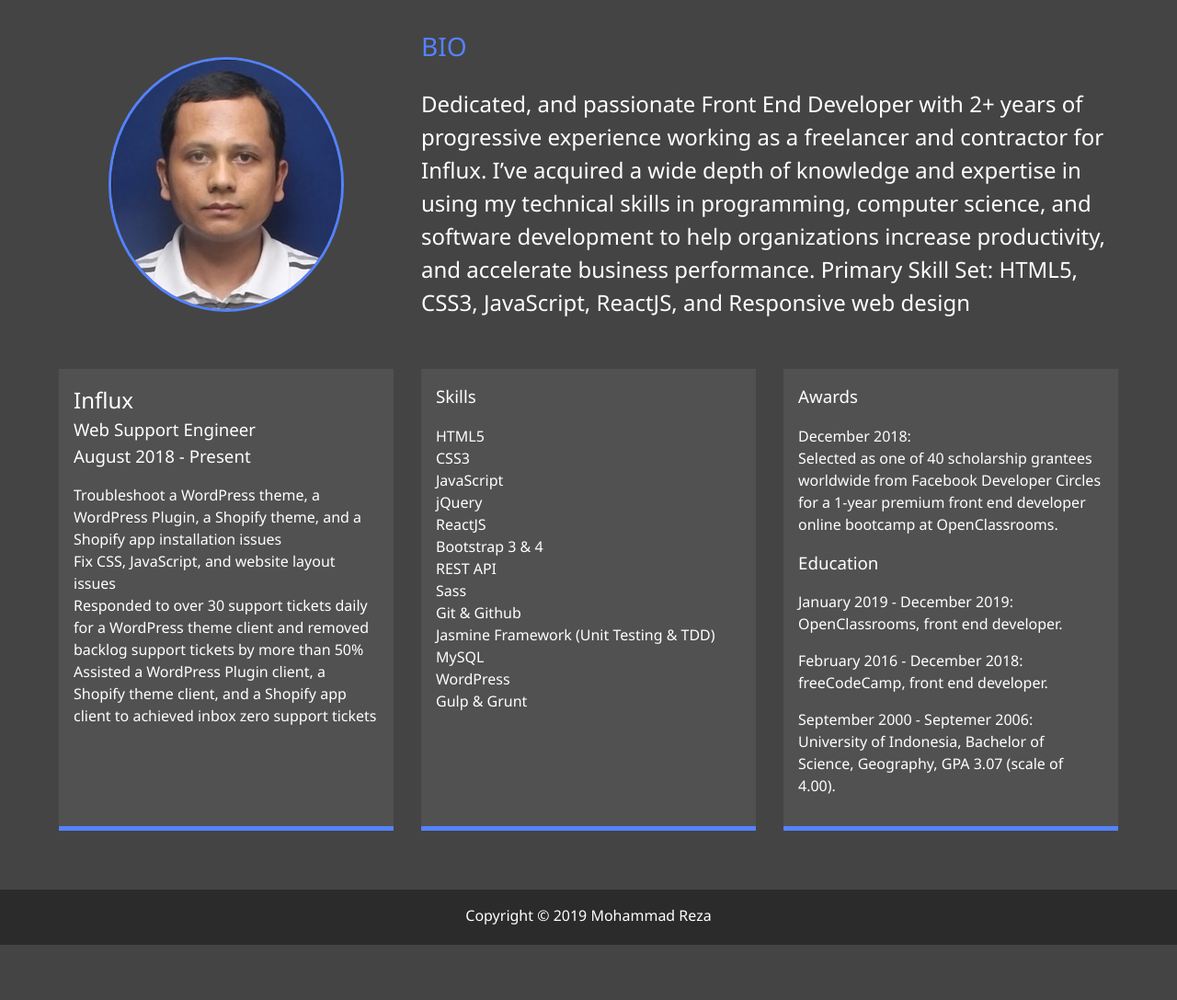
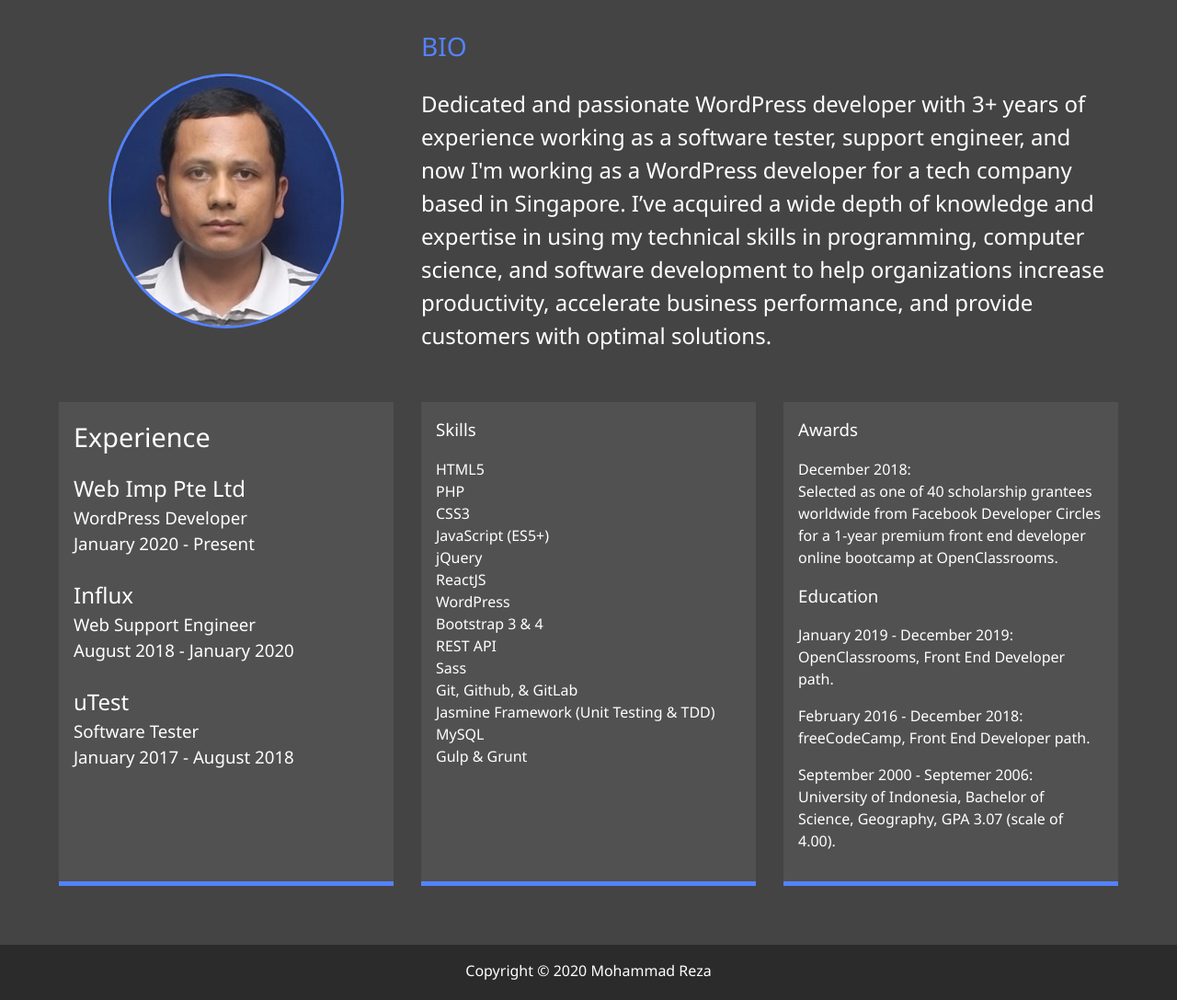
Before and after one commit to rzadev/rzadev.github.io, a plain HTML site: page about.html in a window 1280 px wide. Shown: the part 253-1340 px from the top of the page at 92% size. Before the commit the page ends 1280 px from the top, so only its background shows below. Drawn offline with Linux system fonts and the light colour scheme.

Commit message:
Updated profile

```diff
--- a/about.html
+++ b/about.html
@@ -61,43 +61,39 @@
         <div class="bio">
           <h3 class="text-secondary">BIO</h3>
           <p>
-            Dedicated, and passionate Front End Developer with 2+ years of
-            progressive experience working as a freelancer and contractor for Influx.
-            I’ve acquired a wide depth of knowledge and expertise in using my
-            technical skills in programming, computer science, and software
-            development to help organizations increase productivity, and accelerate
-            business performance. Primary Skill Set: HTML5, CSS3, JavaScript,
-            ReactJS, and Responsive web design
+            Dedicated and passionate WordPress developer with 3+ years of experience working as a software tester, support engineer, and now I'm working as a WordPress developer for a tech company based in Singapore. I’ve acquired a wide depth of knowledge and expertise in using my technical skills in programming, computer science, and software development to help organizations increase productivity, accelerate business performance, and provide customers with optimal solutions.
           </p>
         </div>
         <div class="job job-1">
+          <h2 class="experience">Experience</h2>
+          <h2>Web Imp Pte Ltd</h2>
+          <h3>WordPress Developer</h3>
+          <h3>January 2020 - Present</h3>
+          <br>
           <h2>Influx</h2>
           <h3>Web Support Engineer</h3>
-          <h3>August 2018 - Present</h3>
-          <p>
-            <ul>
-              <li>Troubleshoot a WordPress theme, a WordPress Plugin, a Shopify theme, and a Shopify app installation issues</li>
-              <li>Fix CSS, JavaScript, and website layout issues</li>
-              <li>Responded to over 30 support tickets daily for a WordPress theme client and removed backlog support tickets by more than 50%</li>
-              <li>Assisted a WordPress Plugin client, a Shopify theme client, and a Shopify app client to achieved inbox zero support tickets</li>
-            </ul>
-          </p>
+          <h3>August 2018 - January 2020</h3>
+          <br>
+          <h2>uTest</h2>
+          <h3>Software Tester</h3>
+          <h3>January 2017 - August 2018</h3>
         </div>
         <div class="job job-2">
           <h3>Skills</h3>
           <ul>
             <li>HTML5</li>
+            <li>PHP</li>
             <li>CSS3</li>
-            <li>JavaScript</li>
+            <li>JavaScript (ES5+)</li>
             <li>jQuery</li>
             <li>ReactJS</li>
+            <li>WordPress</li>
             <li>Bootstrap 3 &amp; 4</li>
             <li>REST API</li>
             <li>Sass</li>
-            <li>Git &amp; Github</li>
+            <li>Git, Github, &amp; GitLab</li>
             <li>Jasmine Framework (Unit Testing &amp; TDD)</li>
             <li>MySQL</li>
-            <li>WordPress</li>
             <li>Gulp &amp; Grunt</li>
           </ul>
         </div>
@@ -110,10 +106,10 @@
 
             <h3 class="education">Education</h3>
             <p>
-              January 2019 - December 2019: OpenClassrooms, front end developer.
+              January 2019 - December 2019: OpenClassrooms, Front End Developer path.
             </p>
             <p>
-              February 2016 - December 2018: freeCodeCamp, front end developer.
+              February 2016 - December 2018: freeCodeCamp, Front End Developer path.
             </p>
             <p>
               September 2000 - Septemer 2006: University of Indonesia, Bachelor of Science, Geography, GPA 3.07 (scale of 4.00).
@@ -123,7 +119,7 @@
     </main>
 
     <footer id="main-footer">
-      Copyright &copy; 2019 Mohammad Reza
+      Copyright &copy; 2020 Mohammad Reza
     </footer>
 
     <script src="js/main.js"></script>
--- a/css/main.css
+++ b/css/main.css
@@ -178,6 +178,9 @@ main {
   .about-info .bio {
     grid-area: bio;
     font-size: 1.5rem; }
+  .about-info .experience {
+    font-size: 1.8rem;
+    margin-bottom: 1rem; }
   .about-info .job-1 {
     grid-area: job1; }
   .about-info .job-2 {
```
Also changed, not shown: index.html (+1 -1 lines).
